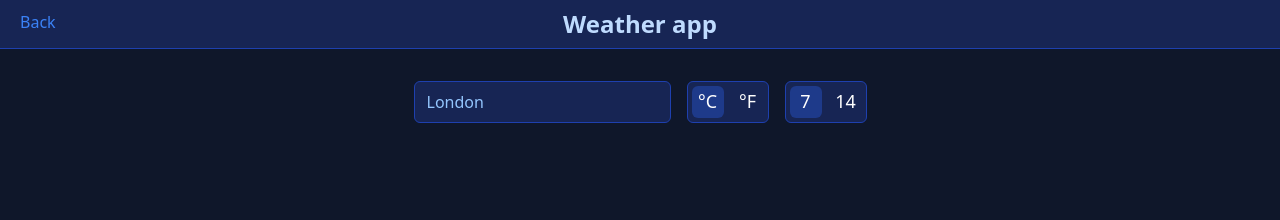
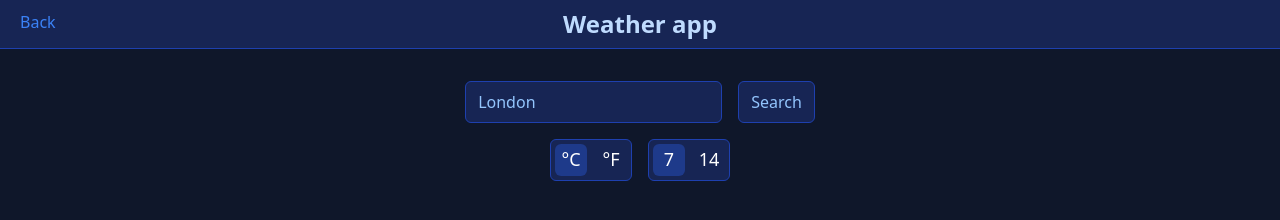
Before and after one commit to volodymyr-miretskyi/HTMX, a website: page public/weather.html in a window 1280 px wide. Drawn offline with nearby package versions, Linux system fonts and the light colour scheme; no server answers.

Commit message:
weather page: added script to save last searched city

```diff
--- a/public/weather.html
+++ b/public/weather.html
@@ -24,23 +24,34 @@
       </a>
       <h1 class="text-2xl font-bold text-blue-200">Weather app</h1>
     </header>
+
     <main class="container mx-auto mt-8 text-center">
       <form
-        class="flex gap-4 justify-center"
+        class="flex flex-col gap-4 justify-center"
         hx-get="/api/weather"
-        hx-trigger="change, submit"
+        hx-trigger="load, submit, change"
         hx-target="#forecast"
+        hx-indicator="#loading"
       >
+        <div class="flex gap-4 justify-center">
           <input
-          hx-trigger="input change delay:300ms"
+            id="search"
             type="text"
             name="city"
             placeholder="Search by city name"
             class="border border-blue-800 bg-blue-950 rounded-md px-3 py-2 text-blue-300 [&:focus]:outline-none"
-          value="London"
             required
           />
 
+          <button
+            id="search-button"
+            type="submit"
+            class="bg-blue-950 border border-blue-800 rounded-md px-3 py-2 text-blue-300 hover:bg-blue-900"
+          >
+            Search
+          </button>
+        </div>
+        <div class="flex gap-4 justify-center">
           <div
             class="flex items-center gap-2 p-1 bg-blue-950 border border-blue-800 rounded-md"
           >
@@ -105,8 +116,28 @@
               />
             </label>
           </div>
+        </div>
       </form>
-      <div id="forecast" class="mt-9 flex justify-center"></div>
+      <div id="forecast" class="mt-9 flex justify-center">
+        <span class="htmx-indicator" id="loading" class="mt-4">
+          <img src="./images/loader.gif" alt="Loading..." class="m-auto h-10" />
+        </span>
+      </div>
+      <script>
+        const searchInput = document.getElementById("search");
+        const searchButton = document.getElementById("search-button");
+
+        const city = localStorage.getItem("city") || "London";
+
+        document.addEventListener("DOMContentLoaded", () => {
+          searchInput.value = city;
+          searchButton.click();
+        });
+
+        searchButton.addEventListener("click", () => {
+          localStorage.setItem("city", searchInput.value);
+        });
+      </script>
     </main>
   </body>
 </html>
```
Lines whose indentation alone changed are shown as unchanged.
